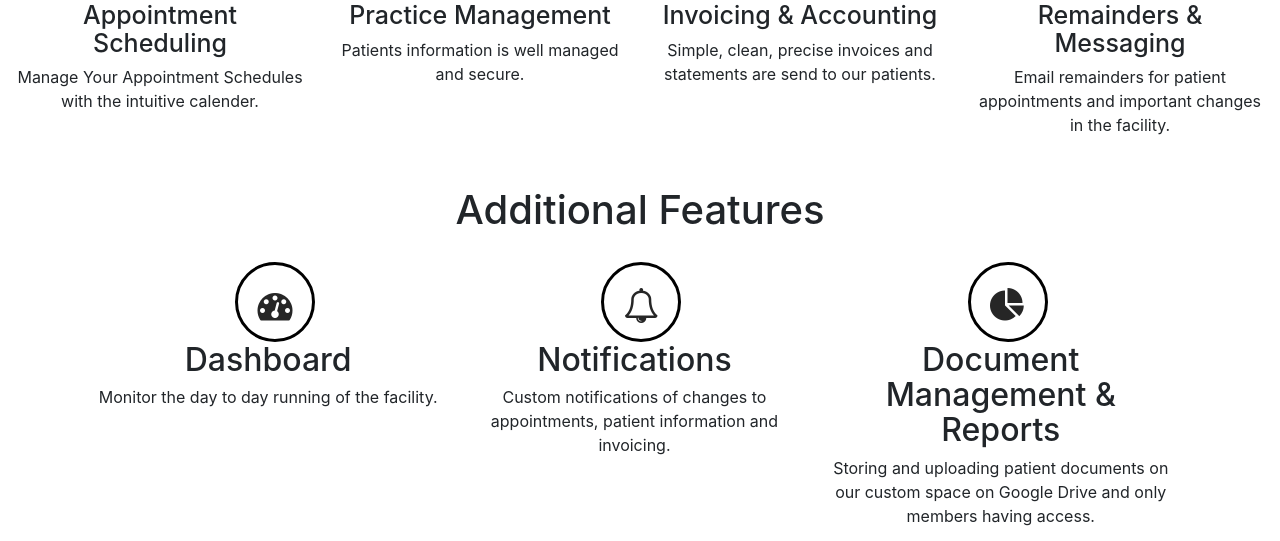
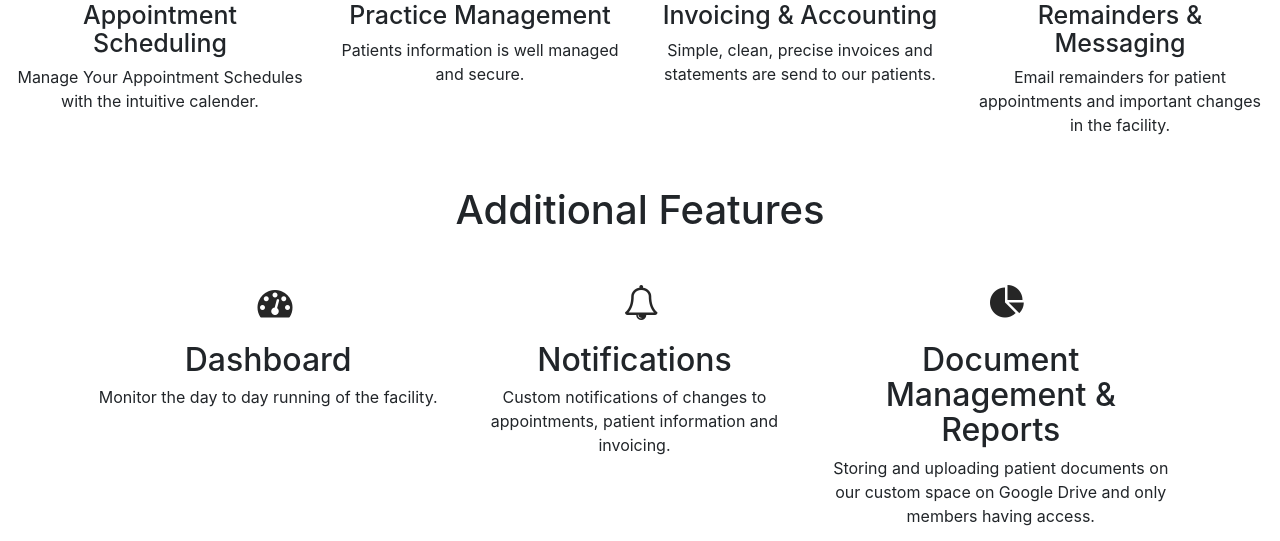
Before and after one commit to faith1995/SE_PROJECT_Group2, a PHP site: page / in a window 1280 px wide. Shown: the part 423-964 px from the top of the page. Run offline with PHP 8.4, Linux system fonts and the light colour scheme; some libraries are stand-ins or nearby versions.

Commit message:
Add files via upload

```diff
--- a/ClinicWeb/style.css
+++ b/ClinicWeb/style.css
@@ -64,7 +64,7 @@
 	border-radius: 50px;
 	position: relative;
 	overflow: hidden;
-	border: 3px solid #000000;
+
 }
 
 #boxes .box a .fa{
@@ -84,7 +84,7 @@
 	left: 0;
 	width: 100%;
 	height: 100%;
-	background: #56ec8d;
+	background: #42ae42;
 	transition: .5s;
 }
 
```
